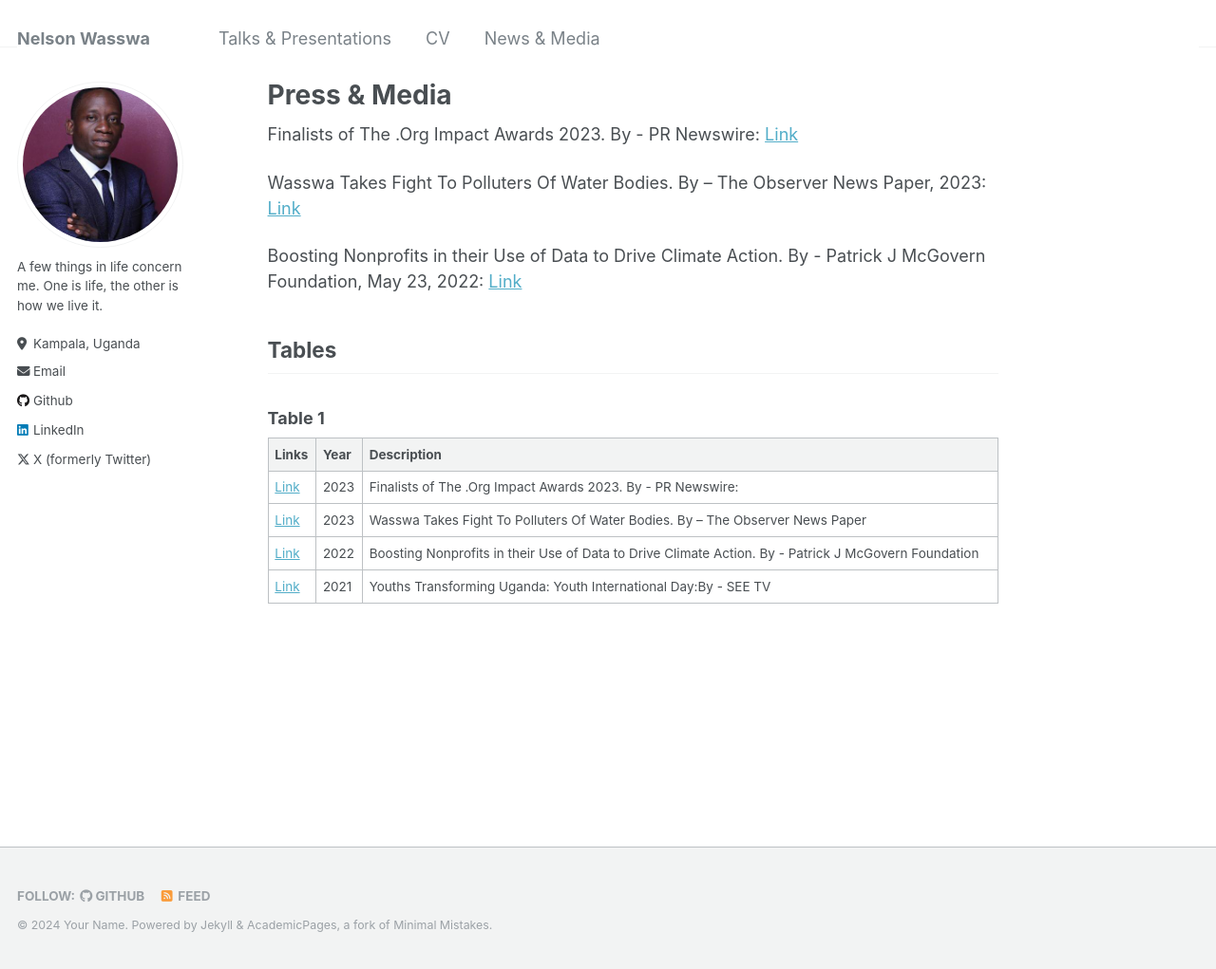
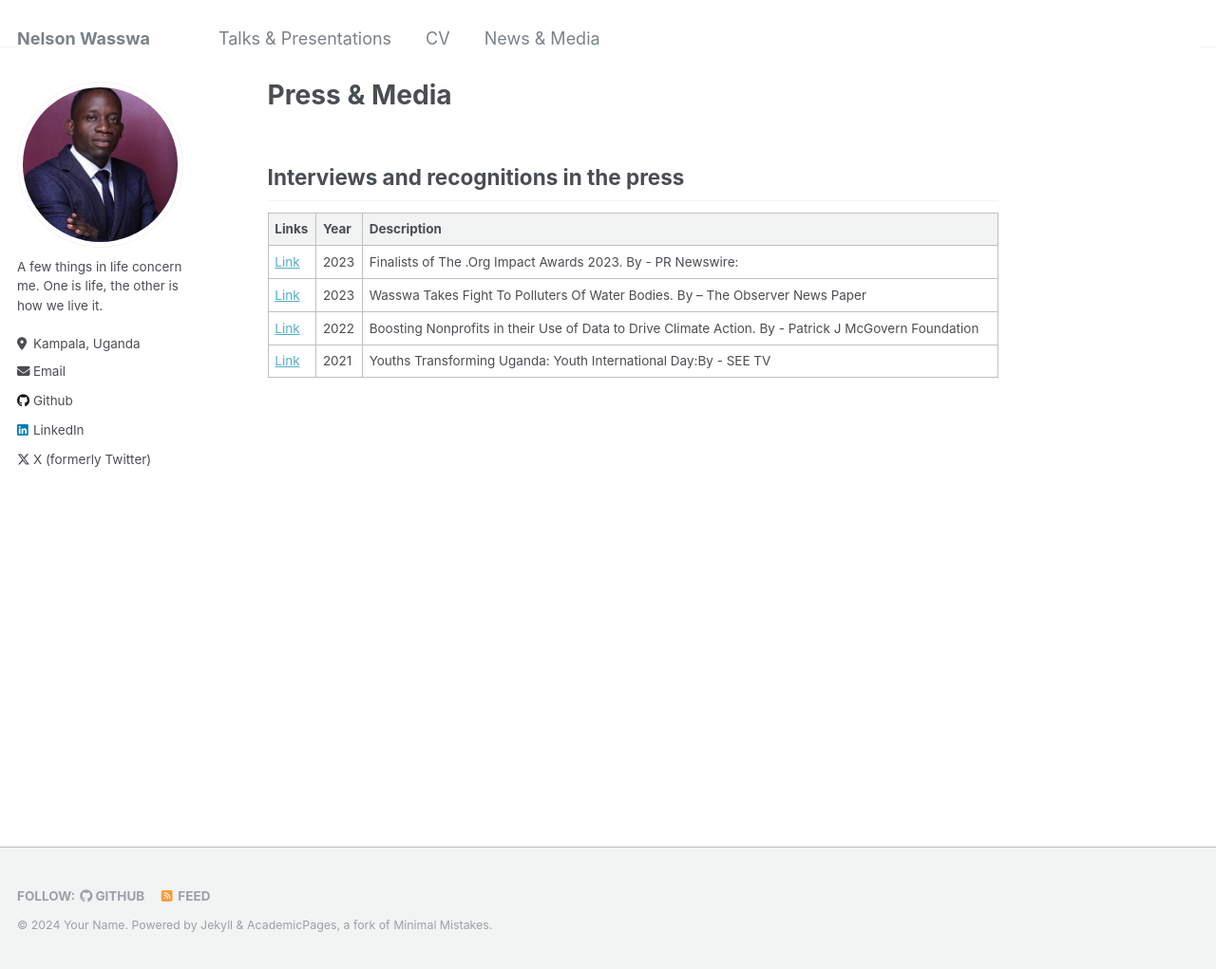
Before and after one commit to Nelwa256/nelsonwasswa.github.io, a Jekyll site: the page built from _pages/media.md, in a window 1280 px wide and 1021 px high. Shown: the whole window at 95% size. Built offline with Jekyll 4.4.1, drawn with Linux system fonts in a browser that asks for light colours.

Commit message:
Update media.md

```diff
--- a/_pages/media.md
+++ b/_pages/media.md
@@ -7,15 +7,7 @@ redirect_from:
   - /markdown.html
 ---
 
-Finalists of The .Org Impact Awards 2023. By - PR Newswire: [Link](https://www.prnewswire.com/in/news-releases/public-interest-registry-announces-2023-org-impact-awards-finalists-padma-lakshmi-to-host-301944439.html)
-
-Wasswa Takes Fight To Polluters Of Water Bodies. By  – The Observer News Paper, 2023: [Link](https://observer.ug/news/headlines/78660-wasswa-takes-fight-to-polluters-of-water-bodies)
-
-Boosting Nonprofits in their Use of Data to Drive Climate Action. By - Patrick J McGovern Foundation, May 23, 2022: [Link](https://medium.com/patrick-j-mcgovern-foundation/boosting-nonprofits-in-their-use-of-data-to-drive-climate-action-a35c5c83ee01)
-
-## Tables
-
-### Table 1
+## Interviews and recognitions in the press
 
 | Links            | Year   |    Description                                               |
 | --------         | ------ | ------------------------------------------------------------ |
```
